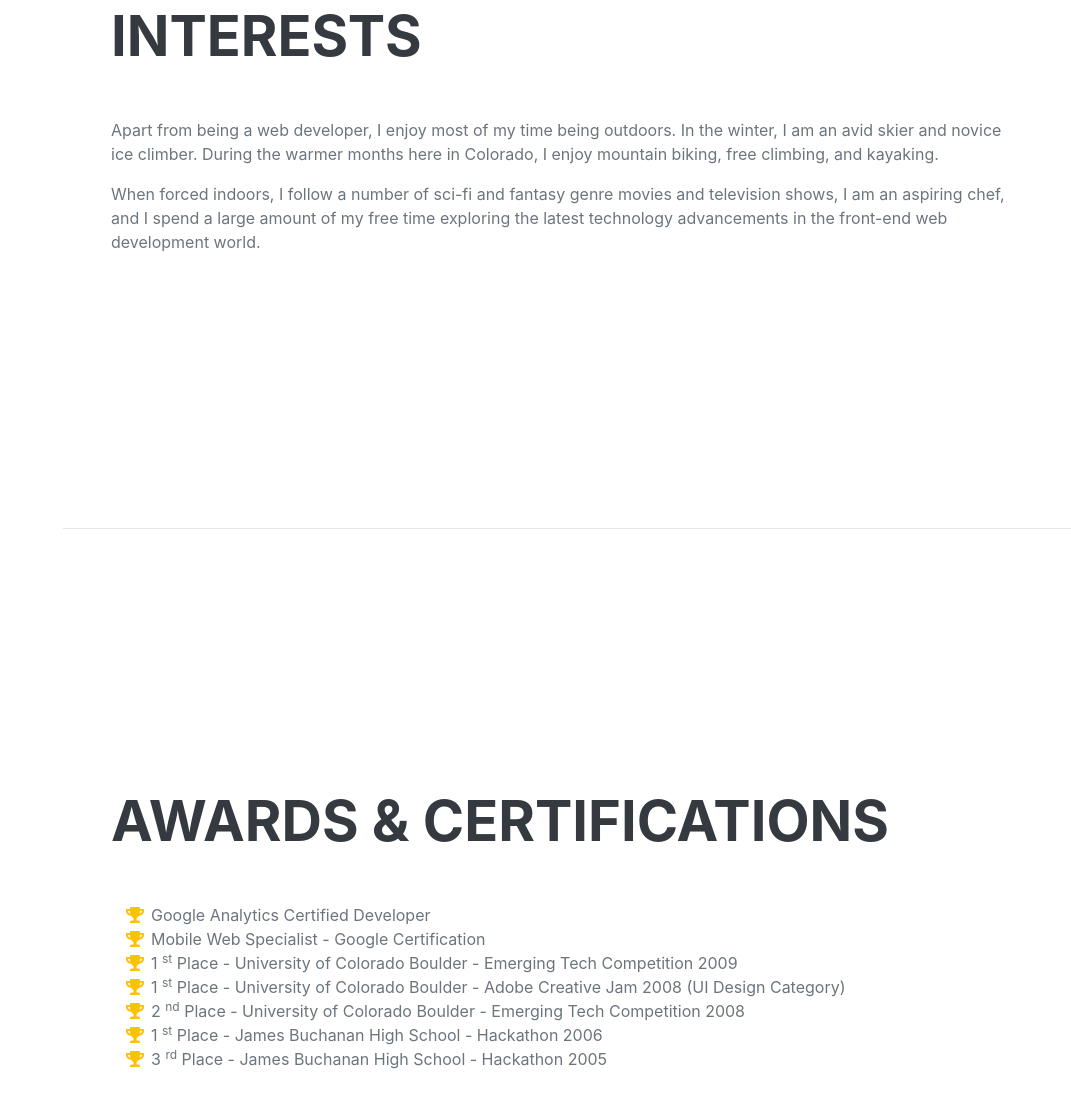
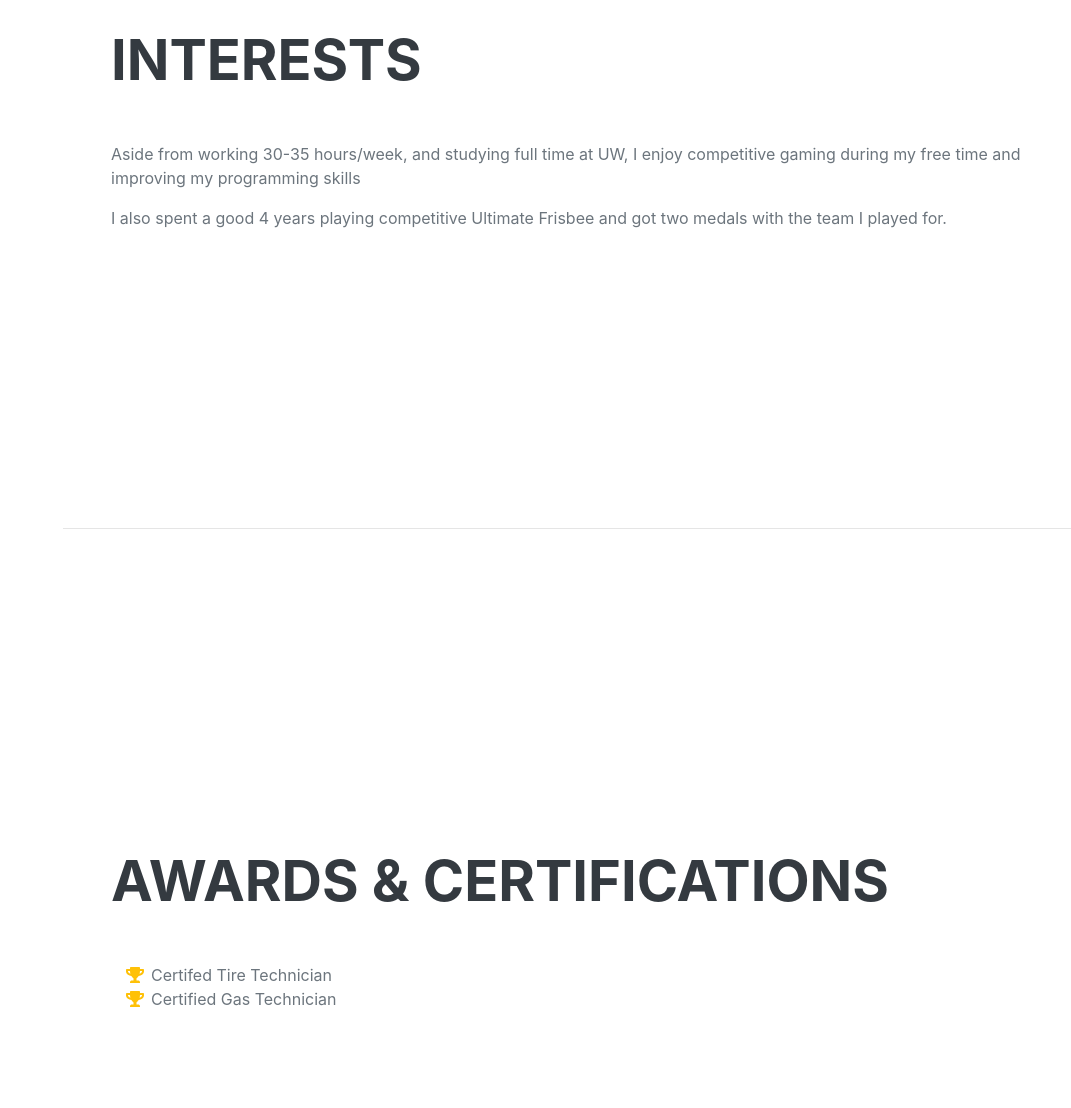
Before and after one commit to dannopham/dannopham.github.io, a plain HTML site: page index.html in a window 1280 px wide. Shown: the part 3678-4786 px from the top of the page, without its empty margins (209-1280 px from the left). Drawn offline with nearby package versions, Linux system fonts and the light colour scheme; a web font is replaced by a local one.

Commit message:
Resume Update

```diff
--- a/index.html
+++ b/index.html
@@ -185,9 +185,8 @@
     <section class="resume-section" id="interests">
       <div class="resume-section-content">
         <h2 class="mb-5">Interests</h2>
-        <p>Apart from being a web developer, I enjoy most of my time being outdoors. In the winter, I am an avid skier and novice ice climber. During the warmer months here in Colorado, I enjoy mountain biking, free climbing, and kayaking.</p>
-        <p class="mb-0">When forced indoors, I follow a number of sci-fi and fantasy genre movies and television shows, I am an aspiring chef, and I spend a large amount of my free time exploring the latest technology advancements in the front-end
-          web development world.</p>
+        <p>Aside from working 30-35 hours/week, and studying full time at UW, I enjoy competitive gaming during my free time and improving my programming skills</p>
+        <p class="mb-0">I also spent a good 4 years playing competitive Ultimate Frisbee and got two medals with the team I played for.</p>
       </div>
     </section>
     <hr class="m-0" />
@@ -198,41 +197,11 @@
         <ul class="fa-ul mb-0">
           <li>
             <span class="fa-li"><i class="fas fa-trophy text-warning"></i></span>
-            Google Analytics Certified Developer
+            Certifed Tire Technician
           </li>
           <li>
             <span class="fa-li"><i class="fas fa-trophy text-warning"></i></span>
-            Mobile Web Specialist - Google Certification
-          </li>
-          <li>
-            <span class="fa-li"><i class="fas fa-trophy text-warning"></i></span>
-            1
-            <sup>st</sup>
-            Place - University of Colorado Boulder - Emerging Tech Competition 2009
-          </li>
-          <li>
-            <span class="fa-li"><i class="fas fa-trophy text-warning"></i></span>
-            1
-            <sup>st</sup>
-            Place - University of Colorado Boulder - Adobe Creative Jam 2008 (UI Design Category)
-          </li>
-          <li>
-            <span class="fa-li"><i class="fas fa-trophy text-warning"></i></span>
-            2
-            <sup>nd</sup>
-            Place - University of Colorado Boulder - Emerging Tech Competition 2008
-          </li>
-          <li>
-            <span class="fa-li"><i class="fas fa-trophy text-warning"></i></span>
-            1
-            <sup>st</sup>
-            Place - James Buchanan High School - Hackathon 2006
-          </li>
-          <li>
-            <span class="fa-li"><i class="fas fa-trophy text-warning"></i></span>
-            3
-            <sup>rd</sup>
-            Place - James Buchanan High School - Hackathon 2005
+            Certified Gas Technician
           </li>
         </ul>
       </div>
```
